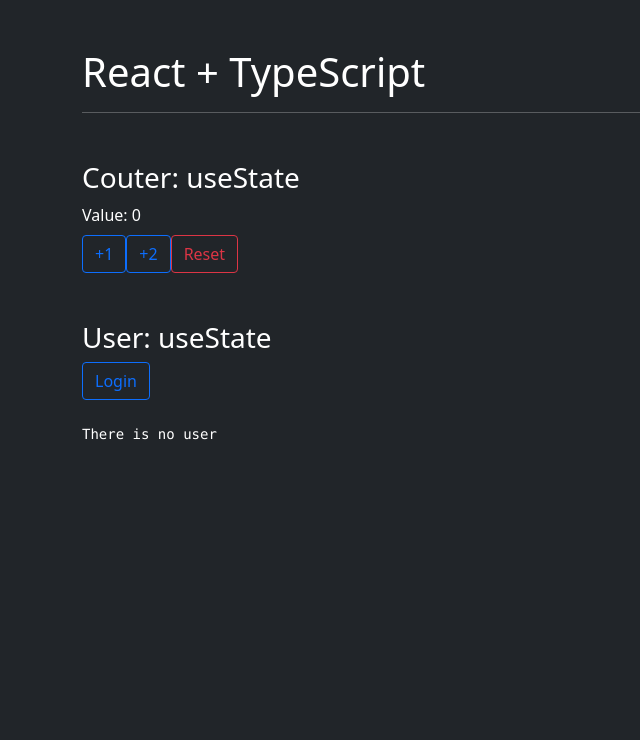
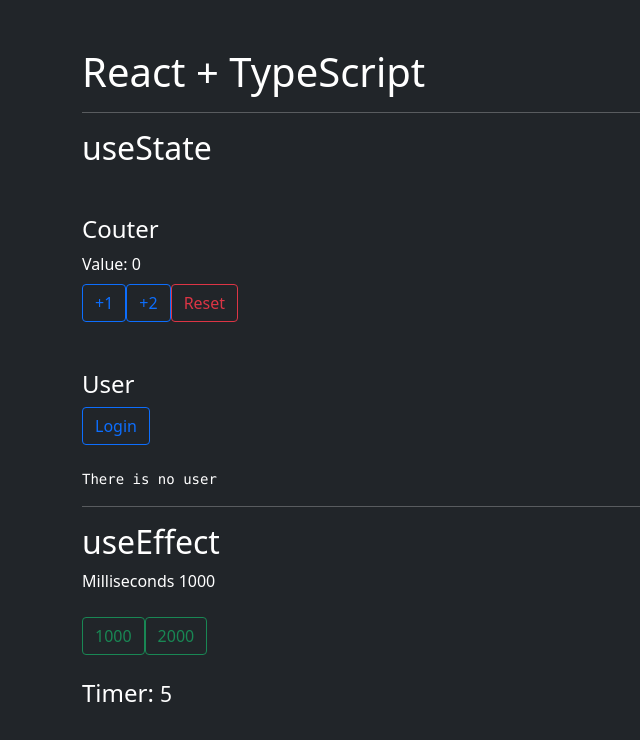
Before and after one commit to amontalvof/react-typescript-basics, a React (Create React App) app: page / in a window 1280 px wide. Shown: the top 740 px of the page, without its empty margins (0-640 px from the left). Built offline with nearby package versions, Linux system fonts and the light colour scheme.

Commit message:
feat: useEffect

```diff
--- a/src/App.tsx
+++ b/src/App.tsx
@@ -1,13 +1,18 @@
 import Counter from './components/Counter';
 import User from './components/User';
+import TimerParent from './components/TimerParent';
 
 function App() {
     return (
         <>
             <h1>React + TypeScript</h1>
             <hr />
+            <h2>useState</h2>
             <Counter />
             <User />
+            <hr />
+            <h2>useEffect</h2>
+            <TimerParent />
         </>
     );
 }
--- a/src/components/Counter.tsx
+++ b/src/components/Counter.tsx
@@ -9,7 +9,7 @@
 
     return (
         <div className="mt-5">
-            <h3>Couter: useState</h3>
+            <h4>Couter</h4>
             <span>Value: {counter}</span>
             <br />
             <button
--- /dev/null
+++ b/src/components/Timer.tsx
@@ -0,0 +1,25 @@
+import { useEffect, useState, useRef } from 'react';
+
+type TimerArgs = {
+    milliseconds: number;
+};
+
+const Timer = ({ milliseconds }: TimerArgs) => {
+    const [seconds, setSeconds] = useState(0);
+    const ref = useRef<NodeJS.Timeout>();
+
+    useEffect(() => {
+        ref.current && clearInterval(ref.current);
+        ref.current = setInterval(() => setSeconds((s) => s + 1), milliseconds);
+    }, [milliseconds]);
+
+    return (
+        <>
+            <h4>
+                Timer: <small>{seconds}</small>
+            </h4>
+        </>
+    );
+};
+
+export default Timer;
--- /dev/null
+++ b/src/components/TimerParent.tsx
@@ -0,0 +1,30 @@
+import { useState } from 'react';
+import Timer from './Timer';
+
+const TimerParent = () => {
+    const [milliseconds, setMilliseconds] = useState(1000);
+    return (
+        <>
+            <span>Milliseconds {milliseconds}</span>
+            <br />
+            <br />
+            <button
+                className="btn btn-outline-success"
+                onClick={() => setMilliseconds(1000)}
+            >
+                1000
+            </button>
+            <button
+                className="btn btn-outline-success"
+                onClick={() => setMilliseconds(2000)}
+            >
+                2000
+            </button>
+            <br />
+            <br />
+            <Timer milliseconds={milliseconds} />
+        </>
+    );
+};
+
+export default TimerParent;
--- a/src/components/User.tsx
+++ b/src/components/User.tsx
@@ -17,7 +17,7 @@
 
     return (
         <div className="mt-5">
-            <h3>User: useState</h3>
+            <h4>User</h4>
             <button className="btn btn-outline-primary" onClick={login}>
                 Login
             </button>
```
